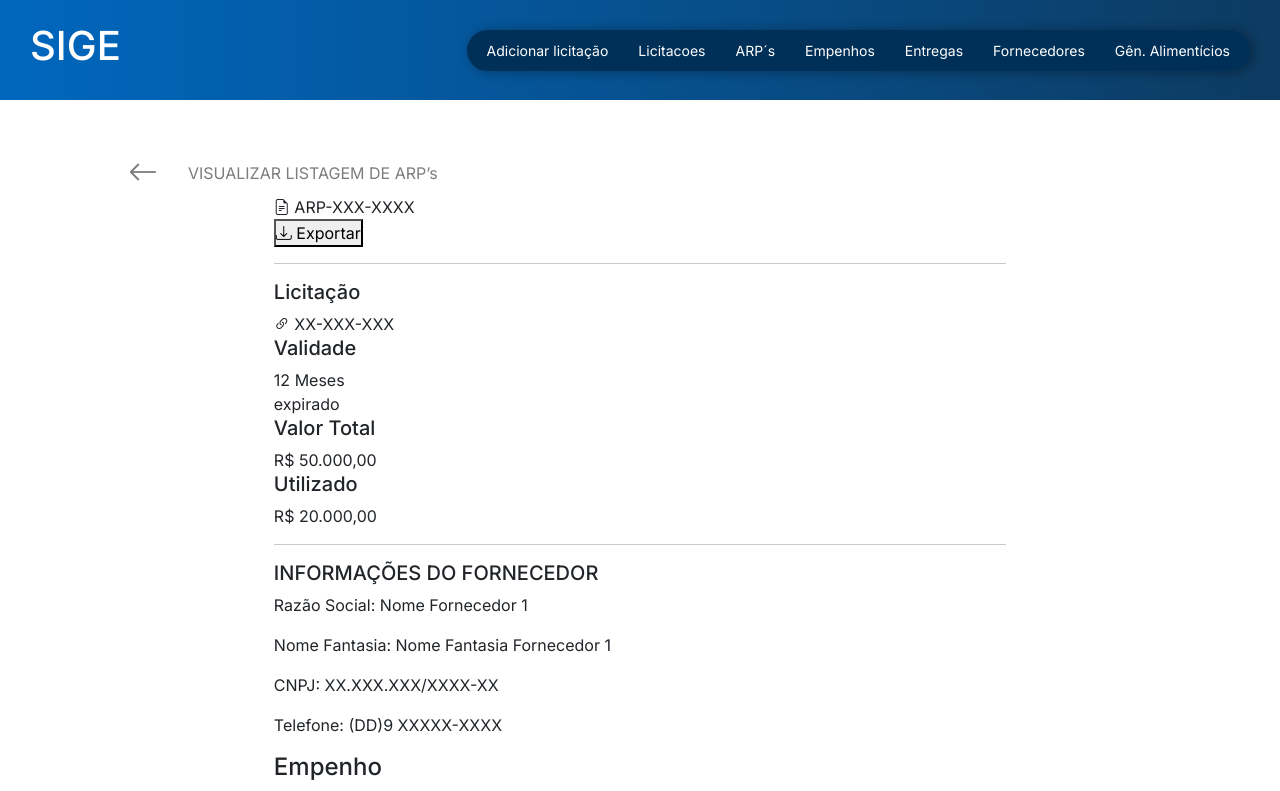
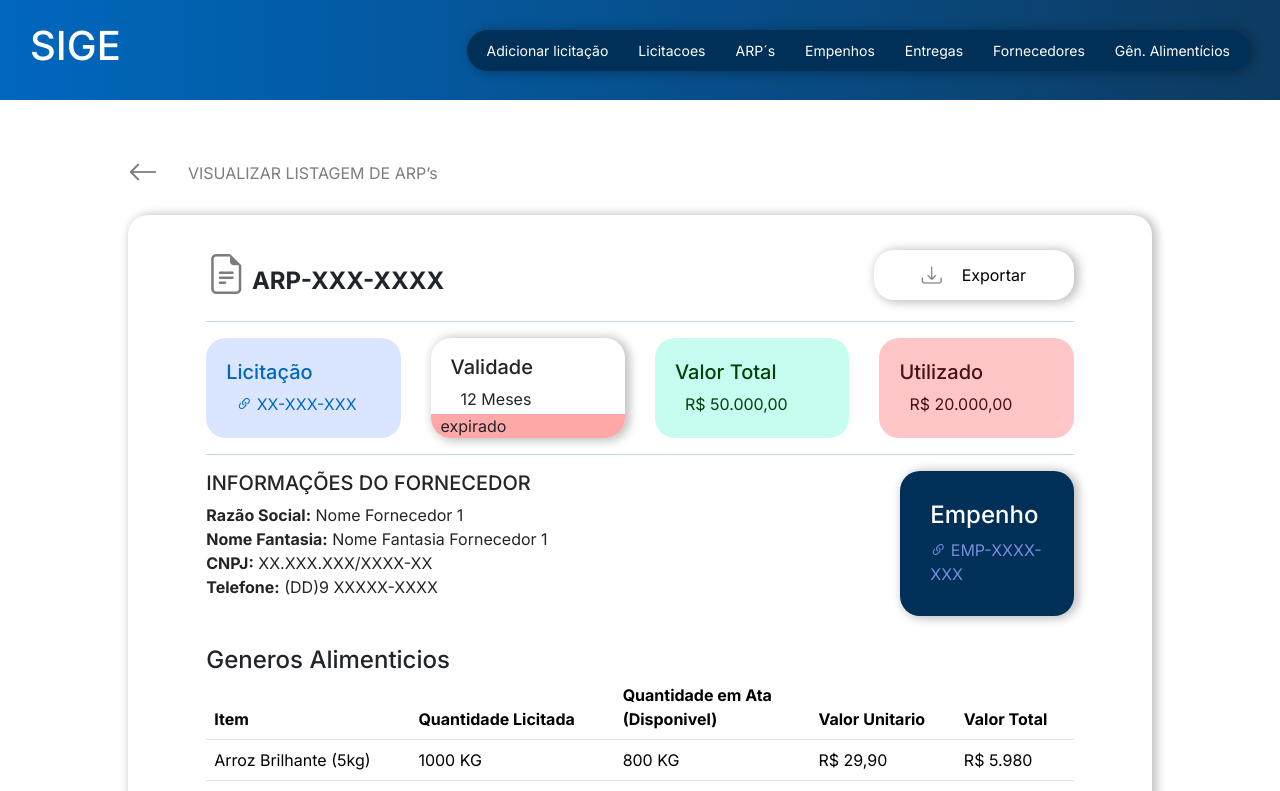
Before and after one commit to Vitor5005/SIGE-Sistema_Integrado_de_Gestao_de_Empenho, an Angular app in the folder sige-app/: page /visualizar-ata in a window 1280 px wide. Shown: the top 791 px of the page. Built offline with nearby package versions, Linux system fonts and the light colour scheme; no server answers.

Commit message:
feat: adicionar classes e estrutura ao componente de visualização de ata

```diff
--- a/sige-app/src/app/component/visualizar-ata/visualizar-ata.html
+++ b/sige-app/src/app/component/visualizar-ata/visualizar-ata.html
@@ -5,9 +5,9 @@
             ARP’s</button>
     </div>
 
-    <div>
+    <div class="container-visualizar-ata">
 
-        <div >
+        <div class="cabecalho-arp">
             <div>
                 <span >
                     <i class="bi bi-file-earmark-text"></i> ARP-XXX-XXXX
@@ -18,30 +18,30 @@
 
         <hr>
 
-        <div >
+        <div class="container-cards">
 
-            <div  (click)="enviarPara('/visualizar-licitacao')">
+            <div class="card-licitacao cards" (click)="enviarPara('/visualizar-licitacao')">
                 <h5 >Licitação</h5>
                 <span >
                     <i class="bi bi-link-45deg"></i> XX-XXX-XXX
                 </span>
             </div>
 
-            <div>
+            <div class="card-validade cards">
                 <h5>Validade</h5>
-                <span>12 Meses</span>
-                <div >
+                <span class="meses">12 Meses</span>
+                <div class="span-validade">
                     <span >expirado</span>
                 </div>
             </div>
 
-            <div >
+            <div class="card-valor-total cards">
                 <h5 >Valor Total</h5>
                 <span >R$ 50.000,00</span>
 
             </div>
 
-            <div >
+            <div class="card-utilizado cards">
                 <h5 >Utilizado</h5>
                 <span >
 
@@ -53,29 +53,26 @@
 
         <hr>
 
-        <div >
+        <div class="informacoes">
             <div>
                 <h5>INFORMAÇÕES DO FORNECEDOR</h5>
-                <p>Razão Social: Nome Fornecedor 1</p>
-                <p>Nome Fantasia: Nome Fantasia Fornecedor 1</p>
-                <p>CNPJ: XX.XXX.XXX/XXXX-XX</p>
-                <p>Telefone: (DD)9 XXXXX-XXXX</p>
+                <p><b>Razão Social:</b> Nome Fornecedor 1</p>
+                <p><b>Nome Fantasia:</b> Nome Fantasia Fornecedor 1</p>
+                <p><b>CNPJ:</b> XX.XXX.XXX/XXXX-XX</p>
+                <p><b>Telefone:</b> (DD)9 XXXXX-XXXX</p>
             </div>
 
-            <div  (click)="enviarPara('/visualizar-empenho')">
-
-
+            <div class="card-empenho" (click)="enviarPara('/visualizar-empenho')">
                 <h4 >
                     Empenho
                 </h4>
-
                 <span >
                     <i class="bi bi-link-45deg" ></i> EMP-XXXX-XXX
                 </span>
             </div>
         </div>
 
-        <div>
+        <div class="container-tabela">
             <h4>Generos Alimenticios</h4>
             <table class="table">
                 <thead>
--- a/sige-app/src/app/component/visualizar-ata/visualizar-ata.scss
+++ b/sige-app/src/app/component/visualizar-ata/visualizar-ata.scss
@@ -18,4 +18,123 @@ body{
       }
     }
   }
+  .container-visualizar-ata{
+    width: 80vw;
+    box-shadow: var(--box-shadow);
+    padding: 30px;
+    border-radius: 20px;
+    display: flex;
+    flex-direction: column;
+    align-items: center;
+    margin-top: 20px;
+    .cabecalho-arp{
+      display: flex;
+      align-items: center;
+      width: 90%;
+      gap: 20px;
+      justify-content: space-between;
+      i{
+        font-size: 40px;
+        color: var(--font-cinza2);
+      }
+      span{
+        font-size: 24px;
+        font-weight: bold;
+      }
+      button{
+        width: 200px;
+        height: 50px;
+        border: none;
+        box-shadow: var(--box-shadow);
+        background-color: transparent;
+        border-radius: 20px;
+        display: flex;
+        gap: 20px;
+        justify-content: center;
+        align-items: center;
+        i{
+          font-size: 20px;
+          color: var(--font-cinza2);
+        }
+      }
+    }
+    hr{
+      color: var(--hr-color);
+      width: 90%;
+    }
+    .container-cards{
+      display: flex;
+      justify-content: space-between;
+      gap: 30px;
+      width: 90%;
+      .cards{
+        background-color: antiquewhite;
+        height: 100px;
+        width: 200px;
+        padding: 10px 20px;
+        border-radius: 20px;
+        display: flex;
+        flex-direction: column;
+        justify-content: center;
+        span{
+          padding-left: 10px;
+        }
+      }
+      .card-licitacao{
+        background-color: #DAE6FF;
+        color: var(--azul-claro);
+      }
+      .card-validade{
+        background-color: transparent;
+        box-shadow: var(--box-shadow);
+        position: relative;
+        overflow: hidden;
+        .meses{
+          margin-bottom: 10px;
+        }
+        .span-validade{
+          width: 100%;
+          background-color: #FFA8A8;
+          position: absolute;
+          bottom: 0;
+          left: 0;
+        }
+      }
+      .card-valor-total{
+        background-color: #c7fdf1;
+        color: #0A3F0B;
+      }
+      .card-utilizado{
+        background-color: #ffc6c8;
+        color: #481213;
+      }
+    }
+    .informacoes{
+      display: flex;
+      width: 90%;
+      justify-content: space-between;
+      .card-empenho{
+        box-shadow: var(--box-shadow);
+        padding: 30px;
+        background-color: var(--azul-escuro);
+        color: var(--branco);
+        width: 20%;
+        border-radius: 20px;
+        span{
+          color: #7B8CDF;
+        }
+      }
+      p{
+        margin-bottom: 0;
+      }
+    }
+    .container-tabela{
+      width: 90%;
+      margin-top: 30px;
+      h4{
+        margin: 0;
+      }
+    }
+  }
+
 }
--- a/sige-app/src/app/component/visualizar-licitacoes/visualizar-licitacoes.ts
+++ b/sige-app/src/app/component/visualizar-licitacoes/visualizar-licitacoes.ts
@@ -1,3 +1,4 @@
+
 import { ChangeDetectorRef, Component } from '@angular/core';
 import { BarraPesquisa } from '../utils/barra-pesquisa/barra-pesquisa';
 import { Router } from '@angular/router';
```
